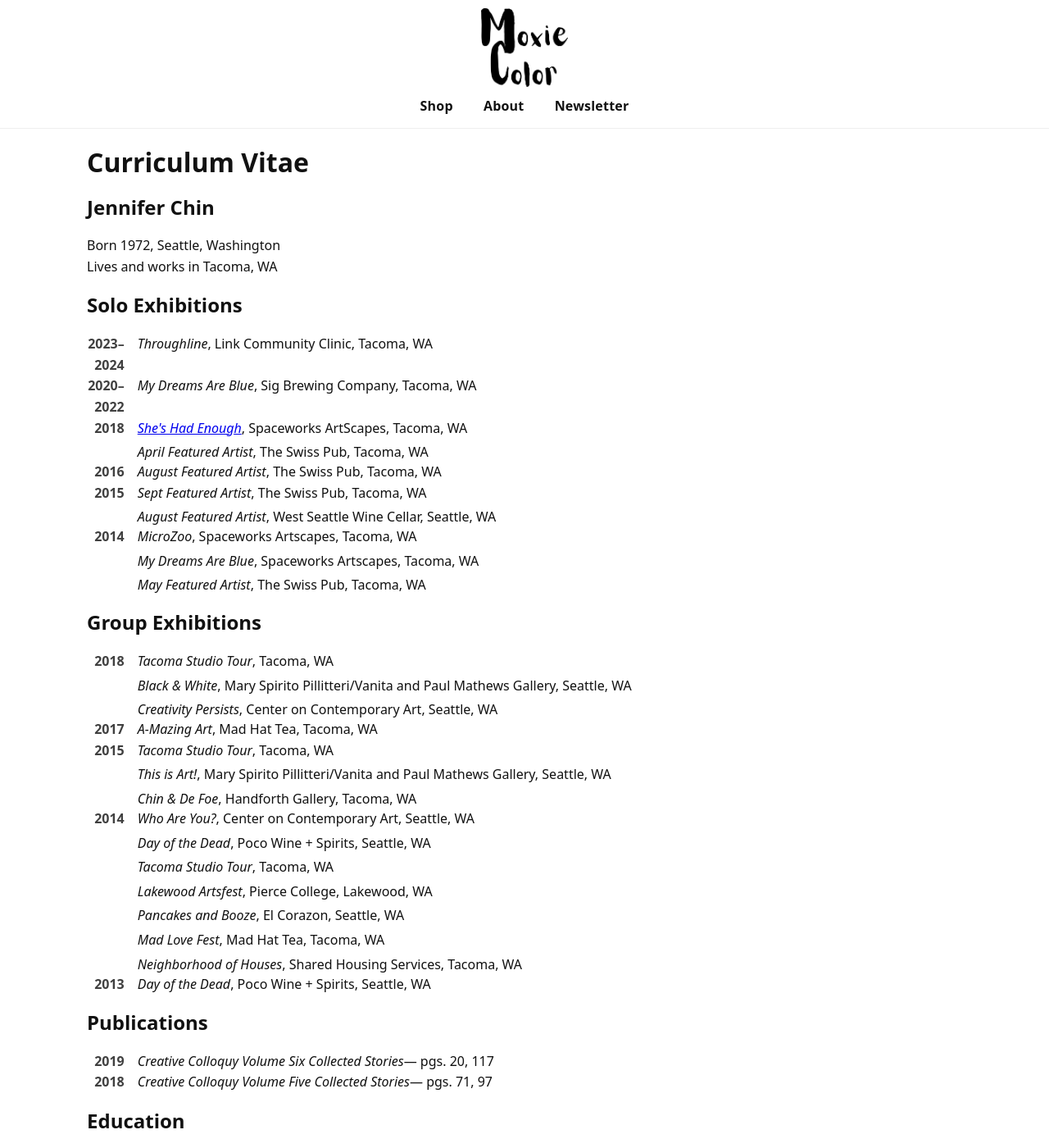
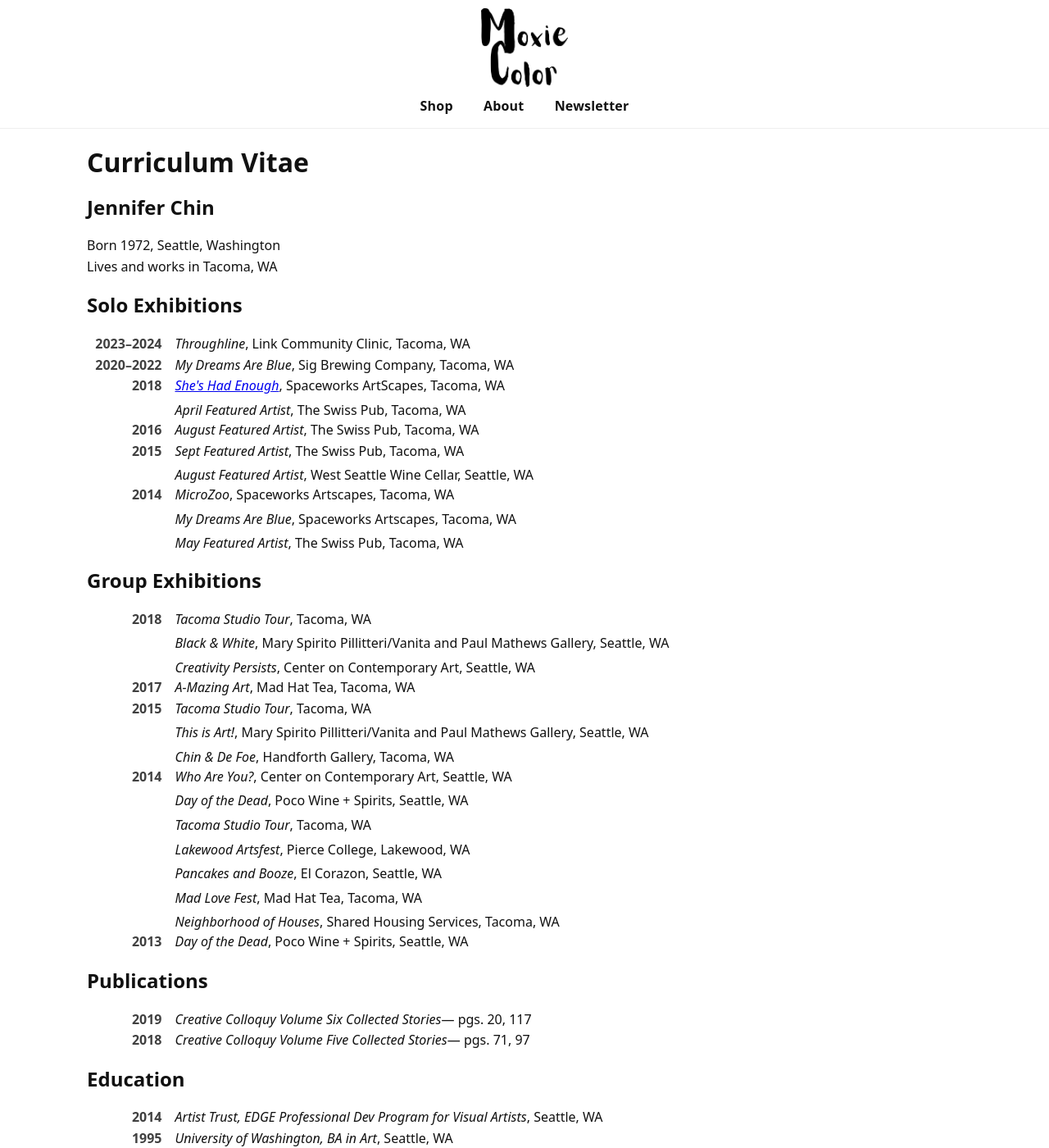
Before and after one commit to MoxieColor/moxiecolor, a Jekyll site: the page built from pages/CurriculumVitae.md, in a window 1280 px wide and 1400 px high. Shown: the whole window at 82% size. Built offline with Jekyll 4.4.1, drawn with Linux system fonts in a browser that asks for light colours.

Commit message:
Update styles.css

```diff
--- a/assets/styles.css
+++ b/assets/styles.css
@@ -382,17 +382,19 @@ h1,h2,h3{line-height:1.2}
 .cv-item + .cv-item{ margin-top:.35rem; }
 
 /* Two-column year | details layout */
+.cv-section{ --cv-year-col: 10ch; }      /* try 10–12ch if you’ll use “present” */
 .cv-row{
   display:grid;
-  grid-template-columns: 5ch 1fr;  /* adjust 5–7ch to taste */
-  column-gap: 1rem;
-  align-items: start;              /* top-align first lines */
+  grid-template-columns: var(--cv-year-col) 1fr;
+  column-gap:1rem;
+  align-items:start;
 }
-
 .cv-year{
-  text-align: right;
-  font-weight: 600;
-  opacity: .8;
+  text-align:right;
+  font-weight:600;
+  opacity:.8;
+  font-variant-numeric: tabular-nums;     /* keeps digits from “wiggling” */
+  white-space: nowrap;                     /* don’t wrap 2023–2024 */
 }
 
 .cv-details{ min-width:0; }        /* allows long lines to wrap cleanly */
@@ -400,8 +402,8 @@ h1,h2,h3{line-height:1.2}
 .cv-item{ margin:0; line-height:1.5; }
 .cv-item + .cv-item{ margin-top:.35rem; }
 
-/* Optional: tighter look on very small screens */
-@media (max-width: 480px){
+/* Mobile stack */
+@media (max-width:480px){
   .cv-row{ grid-template-columns: 1fr; }
   .cv-year{ text-align:left; margin-bottom:.25rem; }
 }
```
